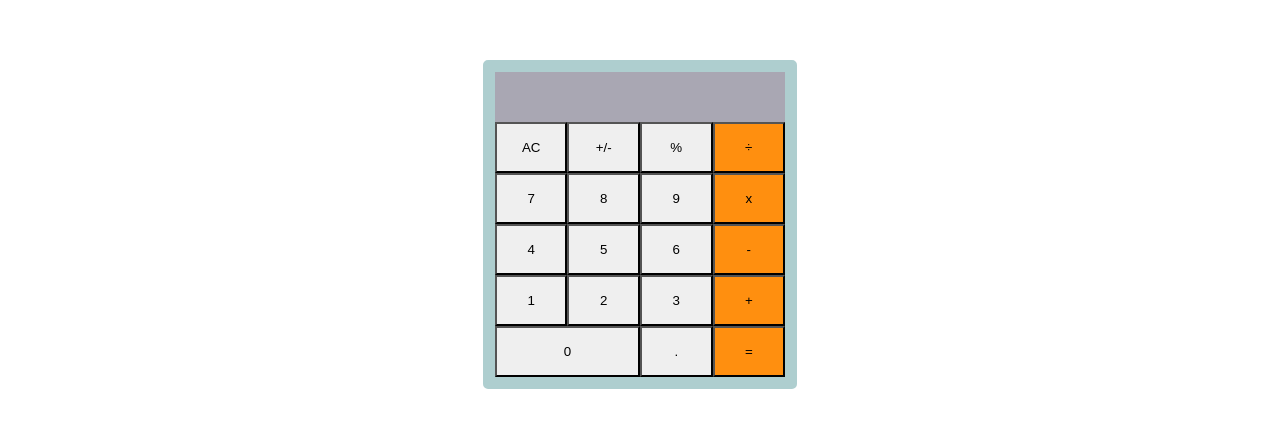
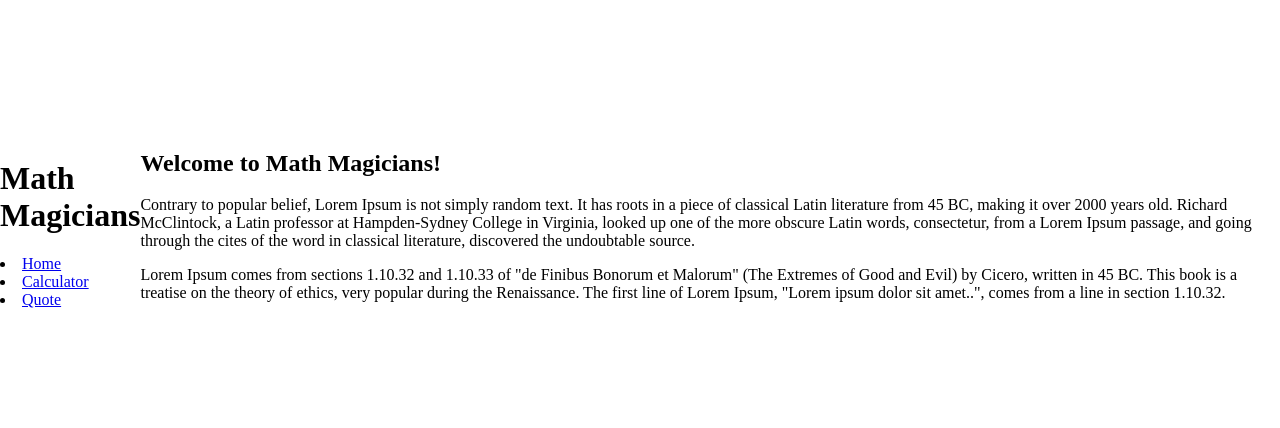
Before and after one commit to pinkmoon25/Math-magicians, a React (Create React App) app: page / in a window 1280 px wide. Shown: the part 176-604 px from the top of the page. Built offline with nearby package versions, Linux system fonts and the light colour scheme.

Commit message:
Add react-router-dom package and implement routing in the app

```diff
--- a/package.json
+++ b/package.json
@@ -9,6 +9,7 @@
     "@testing-library/user-event": "^13.5.0",
     "react": "^18.2.0",
     "react-dom": "^18.2.0",
+    "react-router-dom": "^6.3.0",
     "react-scripts": "5.0.1",
     "web-vitals": "^2.1.4"
   },
--- a/src/App.js
+++ b/src/App.js
@@ -1,7 +1,19 @@
+import React from 'react';
+import { BrowserRouter, Routes, Route } from 'react-router-dom';
 import Calculator from './components/calculator';
+import Header from './components/header';
+import Quote from './components/quote';
+import Home from './components/home';
 
 const App = () => (
-  <Calculator />
+  <BrowserRouter>
+    <Header />
+    <Routes>
+      <Route path="/" element={<Home />} />
+      <Route path="/calculator" element={<Calculator />} />
+      <Route path="/quote" element={<Quote />} />
+    </Routes>
+  </BrowserRouter>
 );
 
 export default App;
```
Also changed, not shown: 1 other file (tests, documents, lock files or other folders).
